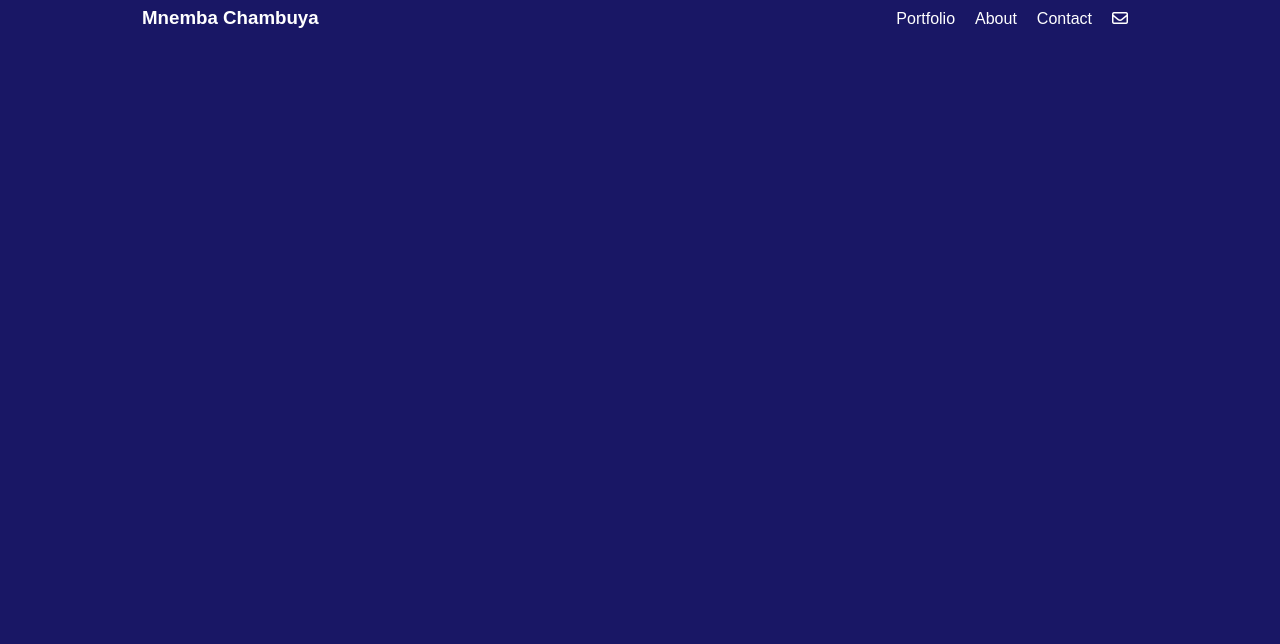
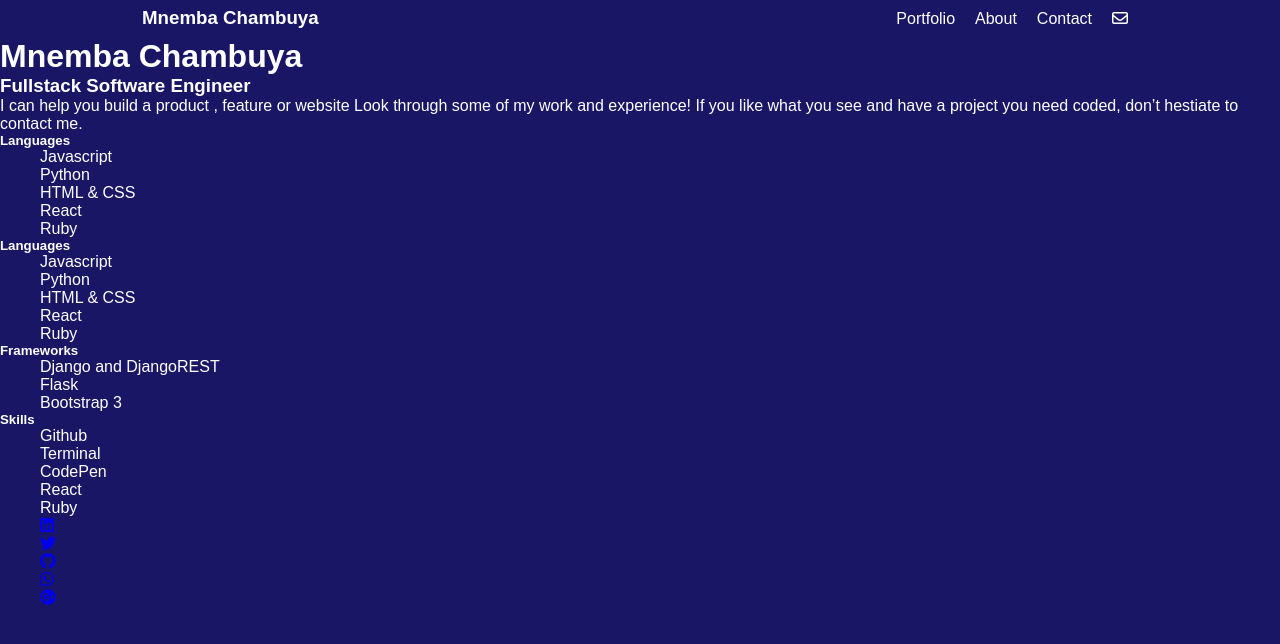
Before and after one commit to mnekx/my-portfolio, a plain HTML site: page index.html in a window 1280 px wide. Drawn offline with Linux system fonts and the light colour scheme.

Commit message:
Update index.html
added the headline

```diff
--- a/index.html
+++ b/index.html
@@ -24,6 +24,76 @@
           </li>
         </ul>
       </nav>
+      <header class="headline">
+        <hgroup>
+          <h1>Mnemba Chambuya</h1>
+          <h3>Fullstack Software Engineer</h3>
+        </hgroup>
+          <p>
+            I can help you build a product , feature or website Look through
+            some of my work and experience! If you like what you see and have a
+            project you need coded, don’t hestiate to contact me.
+          </p>
+        <div class="divider"></div>
+        <div class="itemization">
+          <section class="itemize">
+            <h5>Languages</h5>
+            <ul>
+              <li>Javascript</li>
+              <li>Python</li>
+              <li>HTML & CSS</li>
+              <li>React</li>
+              <li>Ruby</li>
+            </ul>
+          </section>
+          <section class="itemize">
+            <h5>Languages</h5>
+            <ul>
+              <li>Javascript</li>
+              <li>Python</li>
+              <li>HTML & CSS</li>
+              <li>React</li>
+              <li>Ruby</li>
+            </ul>
+          </section>
+          <section class="itemize">
+            <h5>Frameworks</h5>
+            <ul>
+              <li>Django and DjangoREST</li>
+              <li>Flask</li>
+              <li>Bootstrap 3</li>
+            </ul>
+          </section>
+          <section class="itemize">
+            <h5>Skills</h5>
+            <ul>
+              <li>Github</li>
+              <li>Terminal</li>
+              <li>CodePen</li>
+              <li>React</li>
+              <li>Ruby</li>
+            </ul>
+          </section>
+        </div>
+        <div class="divider"></div>
+        <ul class="social">
+          <li>
+            <a href="#linkedin"><i class="fab fa-linkedin"></i></a>
+          </li>
+          <li>
+            <a href="#twitter"><i class="fab fa-twitter"></i></a>
+          </li>
+          <li>
+            <a href="#github"><i class="fab fa-github"></i></a>
+          </li>
+          <li>
+            <a href="#whatsapp"><i class="fab fa-whatsapp"></i></a>
+          </li>
+          <li>
+            <a href="#gmail"><i class="fab fa-google-plus"></i></a>
+          </li>
+        </ul>
+      </header>
     </div>
   </body>
 </html>
```
